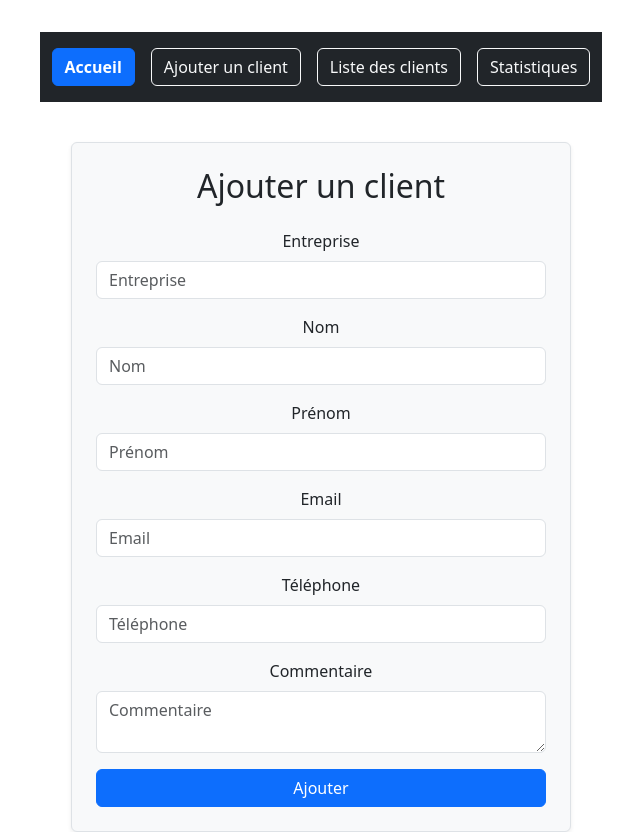
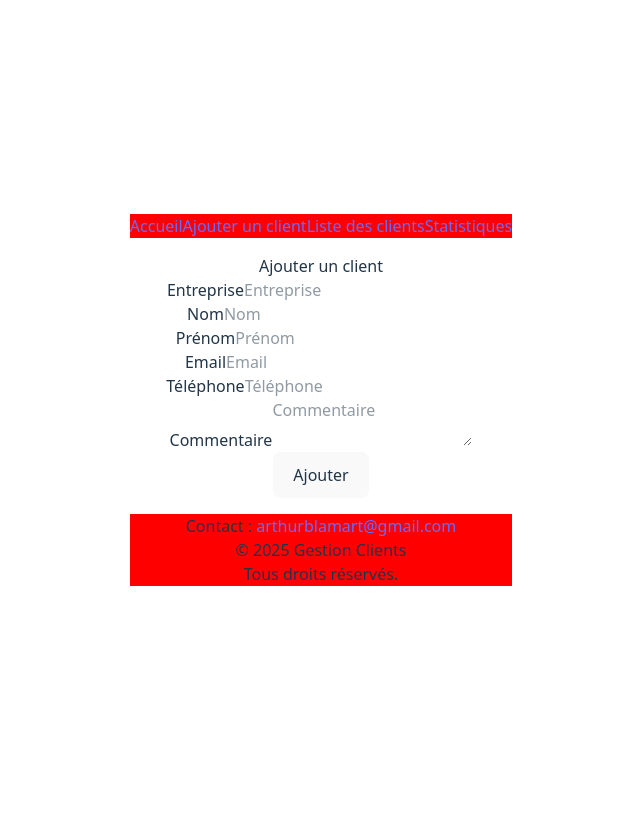
Before and after one commit to Arthur-Blamart/GestionClient, a React (Vite) app in the folder frontend/: page /ajout-client in a window 1280 px wide. Shown: the top 832 px of the page, without its empty margins (319-959 px from the left). After the commit the page ends 800 px from the top, so only its background shows below. Built offline with nearby package versions, Linux system fonts and the light colour scheme.

Commit message:
suppression de toute référence à bootstrap

```diff
--- a/frontend/src/App.jsx
+++ b/frontend/src/App.jsx
@@ -1,8 +1,6 @@
 import { useState } from 'react'
 import { Routes, Route } from "react-router-dom";
 import './App.css'
-
-import Header from './includes/Header';
 
 import Acceuil from './pages/Acceuil';
 
@@ -12,6 +10,7 @@ import ClientsList from './pages/ClientList';
 function App() {
 
   return (
+
     <div className="app-container">
     <Routes>
       <Route path="/" element={<Acceuil />} />
--- a/frontend/src/includes/Footer.jsx
+++ b/frontend/src/includes/Footer.jsx
@@ -1,10 +1,10 @@
 import React from 'react';
 
 const Footer = () => (
-    <footer className="bg-dark py-3 mt-auto">
-        <div className="container text-center text-light">
+    <footer className="footer-bg footer-padding footer-mt" style={{ backgroundColor: 'red' }}>
+        <div className="footer-container footer-text-center footer-text-light">
             <div>
-                Contact : <a href="mailto:arthurblamart@gmail.com" className="text-light">arthurblamart@gmail.com</a>
+                Contact : <a href="mailto:arthurblamart@gmail.com" className="footer-link">arthurblamart@gmail.com</a>
             </div>
             <div>
                 &copy; {new Date().getFullYear()} Gestion Clients
--- a/frontend/src/includes/Header.jsx
+++ b/frontend/src/includes/Header.jsx
@@ -2,18 +2,18 @@ import React from 'react';
 import { Link } from 'react-router-dom';
 
 const Header = () => (
-    <header className="bg-dark py-3">
-        <nav className="container d-flex gap-3 align-items-center">
-            <Link to="/" className="btn btn-primary fw-bold">
+    <header className="header-bg header-padding" style={{ backgroundColor: 'red' }}>
+        <nav className="header-container header-flex header-gap header-align">
+            <Link to="/" className="header-btn header-btn-primary header-fw-bold">
                 Accueil
             </Link>
-            <Link to="/ajout-client" className="btn btn-outline-light">
+            <Link to="/ajout-client" className="header-btn header-btn-outline">
                 Ajouter un client
             </Link>
-            <Link to="/liste-clients" className="btn btn-outline-light">
+            <Link to="/liste-clients" className="header-btn header-btn-outline">
                 Liste des clients
             </Link>
-            <Link to="/statistiques" className="btn btn-outline-light">
+            <Link to="/statistiques" className="header-btn header-btn-outline">
                 Statistiques
             </Link>
         </nav>
--- a/frontend/src/main.jsx
+++ b/frontend/src/main.jsx
@@ -2,7 +2,6 @@ import { StrictMode } from 'react'
 import { createRoot } from 'react-dom/client'
 import { BrowserRouter } from "react-router-dom";
 
-import 'bootstrap/dist/css/bootstrap.min.css';
 import './main.css';
 
 import App from './App.jsx'
--- a/frontend/src/pages/Acceuil.jsx
+++ b/frontend/src/pages/Acceuil.jsx
@@ -1,19 +1,18 @@
 import React from 'react';
-import 'bootstrap/dist/css/bootstrap.min.css';
 
 export default function Acceuil(){
     return (
-        <div className="container mt-5">
-            <div className="jumbotron text-center bg-light p-5 rounded">
-                <h1 className="display-4">Bienvenue sur la Gestion des Clients</h1>
-                <p className="lead">
+        <div className="toChange1">
+            <div className="toChange2">
+                <h1 className="toChange3">Bienvenue sur la Gestion des Clients</h1>
+                <p className="toChange4">
                     Cette application vous permet de gérer facilement vos clients et leurs informations.
                 </p>
-                <hr className="my-4" />
+                <hr className="toChange5" />
                 <p>
                     Utilisez le menu pour naviguer entre les différentes fonctionnalités.
                 </p>
-                <a className="btn btn-primary btn-lg" href="/clients" role="button">
+                <a className="toChange6" href="/clients" role="button">
                     Voir la liste des clients
                 </a>
             </div>
--- a/frontend/src/pages/AddClientForm.jsx
+++ b/frontend/src/pages/AddClientForm.jsx
@@ -1,5 +1,4 @@
 import { useState } from 'react';
-import 'bootstrap/dist/css/bootstrap.min.css';
 
 export default function AddClientForm() {
   const [entreprise, setEntreprise] = useState('');
@@ -44,71 +43,71 @@ export default function AddClientForm() {
   };
 
   return (
-    <form onSubmit={handleSubmit} className="container mt-4 p-4 border rounded shadow-sm bg-light" style={{maxWidth: 500}}>
-      <h2 className="mb-4">Ajouter un client</h2>
-      <div className="mb-3">
-        <label className="form-label">Entreprise</label>
+    <form onSubmit={handleSubmit} className="form-container">
+      <h2 className="form-title">Ajouter un client</h2>
+      <div className="form-group">
+        <label className="form-label-custom">Entreprise</label>
         <input
           type="text"
-          className="form-control"
+          className="form-input"
           placeholder="Entreprise"
           value={entreprise}
           onChange={(e) => setEntreprise(e.target.value)}
           required
         />
       </div>
-      <div className="mb-3">
-        <label className="form-label">Nom</label>
+      <div className="form-group">
+        <label className="form-label-custom">Nom</label>
         <input
           type="text"
-          className="form-control"
+          className="form-input"
           placeholder="Nom"
           value={nom}
           onChange={(e) => setNom(e.target.value)}
           required
         />
       </div>
-      <div className="mb-3">
-        <label className="form-label">Prénom</label>
+      <div className="form-group">
+        <label className="form-label-custom">Prénom</label>
         <input
           type="text"
-          className="form-control"
+          className="form-input"
           placeholder="Prénom"
           value={prenom}
           onChange={(e) => setPrenom(e.target.value)}
         />
       </div>
-      <div className="mb-3">
-        <label className="form-label">Email</label>
+      <div className="form-group">
+        <label className="form-label-custom">Email</label>
         <input
           type="email"
-          className="form-control"
+          className="form-input"
           placeholder="Email"
           value={email}
           onChange={(e) => setEmail(e.target.value)}
         />
       </div>
-      <div className="mb-3">
-        <label className="form-label">Téléphone</label>
+      <div className="form-group">
+        <label className="form-label-custom">Téléphone</label>
         <input
           type="tel"
-          className="form-control"
+          className="form-input"
           placeholder="Téléphone"
           value={telephone}
           onChange={(e) => setTelephone(e.target.value)}
         />
       </div>
-      <div className="mb-3">
-        <label className="form-label">Commentaire</label>
+      <div className="form-group">
+        <label className="form-label-custom">Commentaire</label>
         <textarea
-          className="form-control"
+          className="form-input"
           placeholder="Commentaire"
           value={commentaire}
           onChange={(e) => setCommentaire(e.target.value)}
         />
       </div>
-      <button type="submit" className="btn btn-primary w-100">Ajouter</button>
-      {message && <div className="alert alert-info mt-3">{message}</div>}
+      <button type="submit" className="form-btn">Ajouter</button>
+      {message && <div className="form-alert">{message}</div>}
     </form>
   );
 }
```
